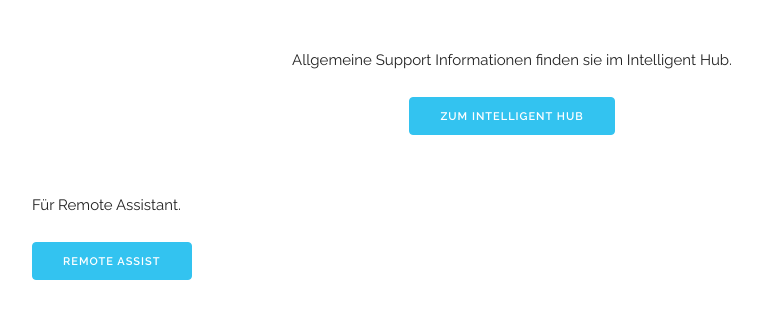
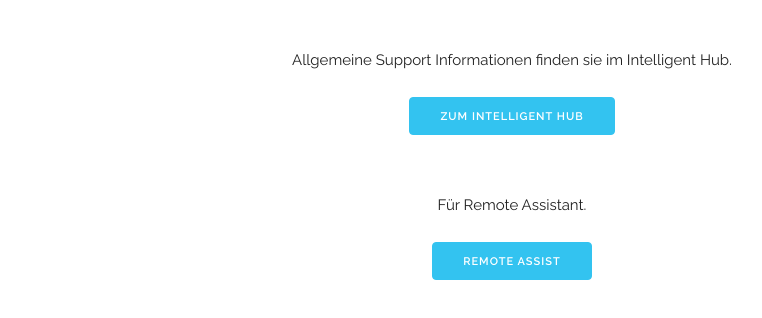
Before and after one commit to pameilama/pameilama.github.io, a plain HTML site: page index.html in a window 1280 px wide. Shown: the whole page, without its empty margins (128-890 px from the left). Drawn offline with Linux system fonts and the light colour scheme.

Commit message:
Update index.html

```diff
--- a/index.html
+++ b/index.html
@@ -37,7 +37,8 @@
       <p>Allgemeine Support Informationen finden sie im Intelligent Hub.</p>
         <a class="button button-primary" href="wsonehub://support">Zum Intelligent Hub</a>
       </div>
-    <div style="margin-top: 5%; "></div>
+  <div class="row" style="text-align: center;">
+      <div style="margin-top: 5%; "></div>
       <p>Für Remote Assistant.</p>
         <a class="button button-primary" href="wsoneassist://main">Remote Assist</a>
       </div>
```
